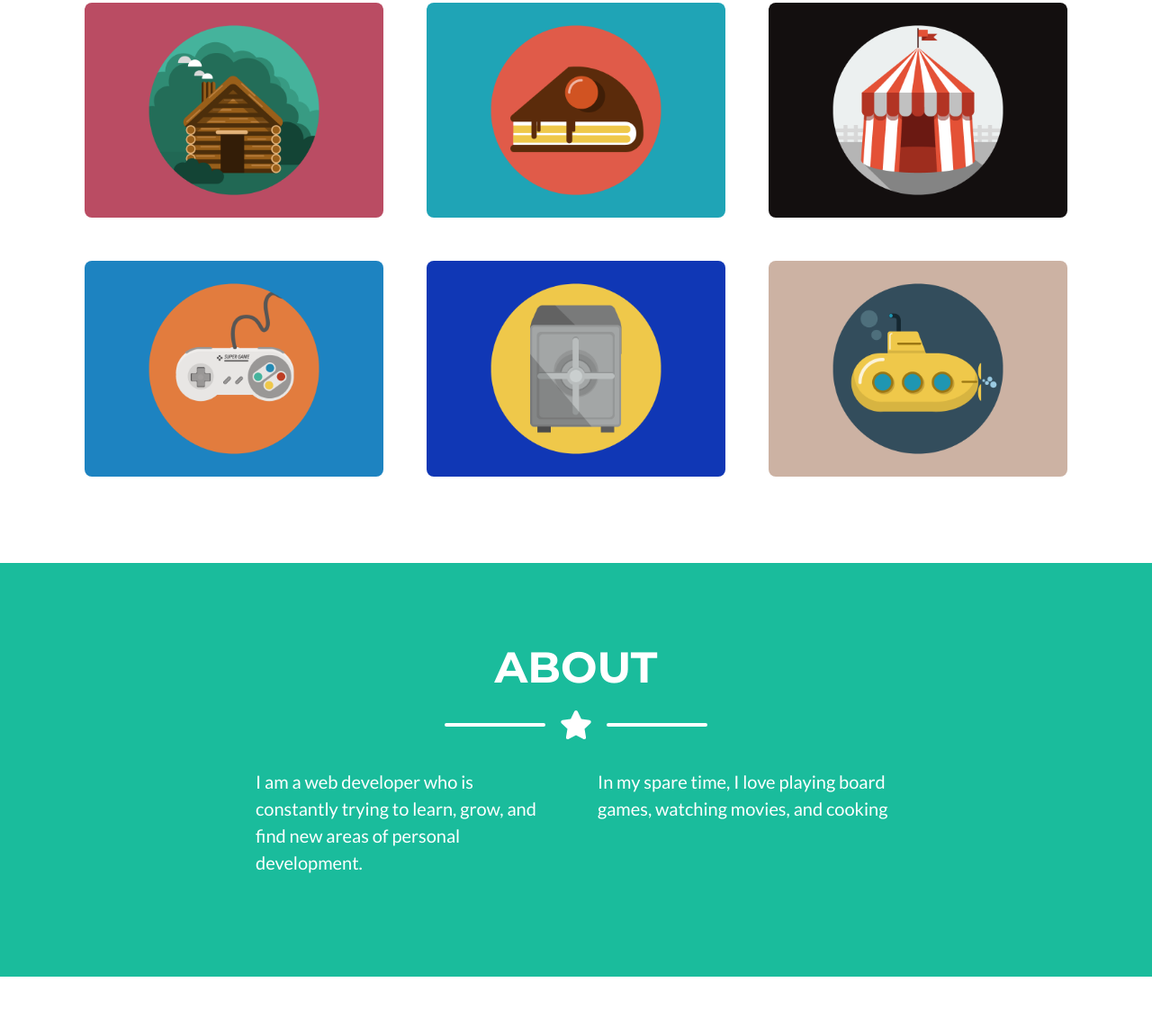
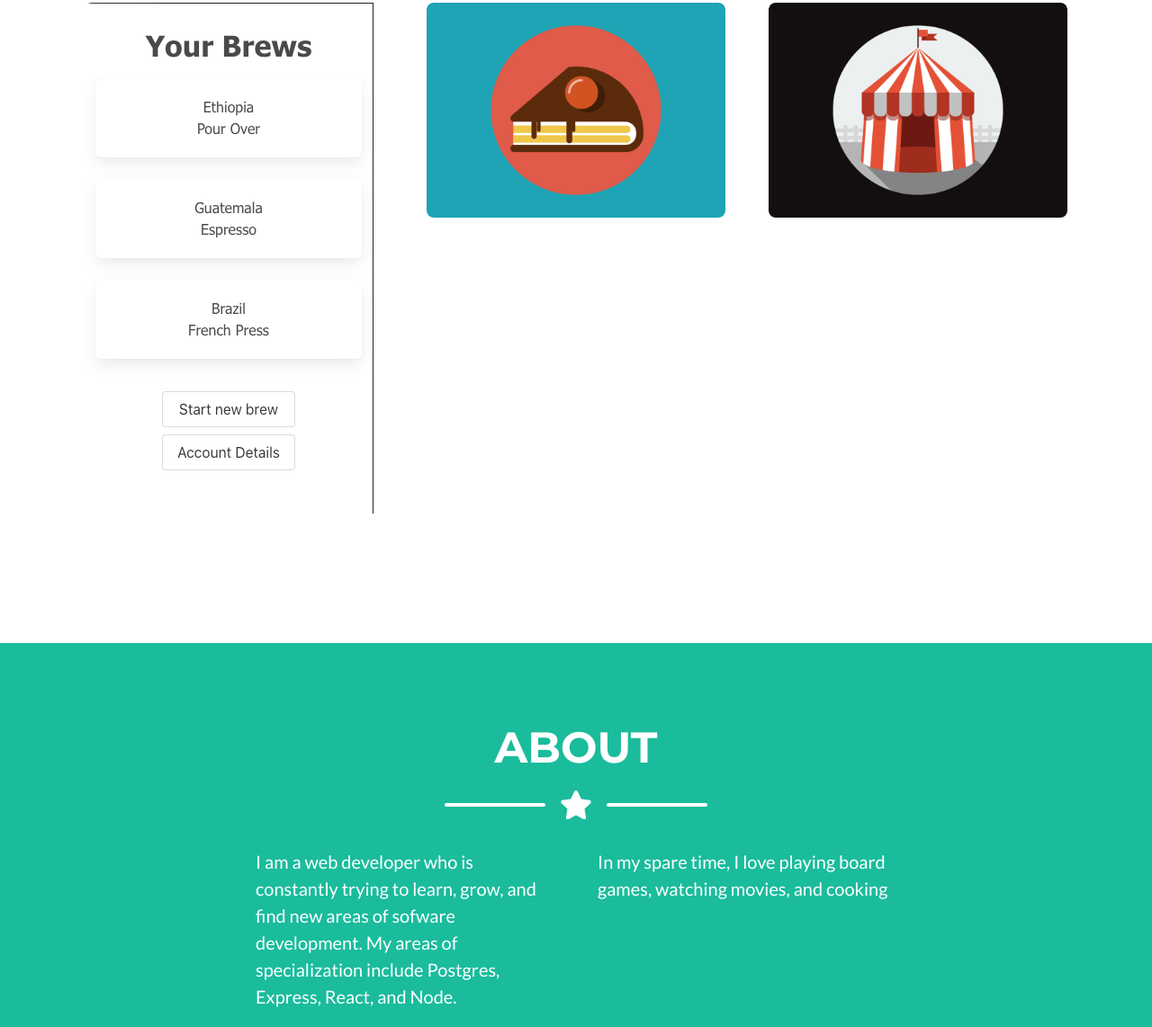
Before and after one commit to s-mahler/personal-website, a plain HTML site: page startbootstrap-freelancer-gh-pages/index.html in a window 1280 px wide. Shown: the part 1008-2150 px from the top of the page at 90% size. Drawn offline with nearby package versions, Linux system fonts and the light colour scheme.

Commit message:
added brew tracks

```diff
--- a/startbootstrap-freelancer-gh-pages/index.html
+++ b/startbootstrap-freelancer-gh-pages/index.html
@@ -70,7 +70,7 @@
                             <div class="portfolio-item-caption d-flex align-items-center justify-content-center h-100 w-100">
                                 <div class="portfolio-item-caption-content text-center text-white"><i class="fas fa-plus fa-3x"></i></div>
                             </div>
-                            <img class="img-fluid" src="assets/img/portfolio/cabin.png" alt="" />
+                            <img class="img-fluid" src="assets/img/portfolio/brew_tracks.png" alt="" />
                         </div>
                     </div>
                     <!-- Portfolio Item 2-->
@@ -92,32 +92,32 @@
                         </div>
                     </div>
                     <!-- Portfolio Item 4-->
-                    <div class="col-md-6 col-lg-4 mb-5 mb-lg-0">
+                    <!-- <div class="col-md-6 col-lg-4 mb-5 mb-lg-0">
                         <div class="portfolio-item mx-auto" data-toggle="modal" data-target="#portfolioModal4">
                             <div class="portfolio-item-caption d-flex align-items-center justify-content-center h-100 w-100">
                                 <div class="portfolio-item-caption-content text-center text-white"><i class="fas fa-plus fa-3x"></i></div>
                             </div>
                             <img class="img-fluid" src="assets/img/portfolio/game.png" alt="" />
                         </div>
-                    </div>
+                    </div> -->
                     <!-- Portfolio Item 5-->
-                    <div class="col-md-6 col-lg-4 mb-5 mb-md-0">
+                    <!-- <div class="col-md-6 col-lg-4 mb-5 mb-md-0">
                         <div class="portfolio-item mx-auto" data-toggle="modal" data-target="#portfolioModal5">
                             <div class="portfolio-item-caption d-flex align-items-center justify-content-center h-100 w-100">
                                 <div class="portfolio-item-caption-content text-center text-white"><i class="fas fa-plus fa-3x"></i></div>
                             </div>
                             <img class="img-fluid" src="assets/img/portfolio/safe.png" alt="" />
                         </div>
-                    </div>
+                    </div> -->
                     <!-- Portfolio Item 6-->
-                    <div class="col-md-6 col-lg-4">
+                    <!-- <div class="col-md-6 col-lg-4">
                         <div class="portfolio-item mx-auto" data-toggle="modal" data-target="#portfolioModal6">
                             <div class="portfolio-item-caption d-flex align-items-center justify-content-center h-100 w-100">
                                 <div class="portfolio-item-caption-content text-center text-white"><i class="fas fa-plus fa-3x"></i></div>
                             </div>
                             <img class="img-fluid" src="assets/img/portfolio/submarine.png" alt="" />
                         </div>
-                    </div>
+                    </div> -->
                 </div>
             </div>
         </section>
@@ -134,7 +134,7 @@
                 </div>
                 <!-- About Section Content-->
                 <div class="row">
-                    <div class="col-lg-4 ml-auto"><p class="lead">I am a web developer who is constantly trying to learn, grow, and find new areas of personal development.</p></div>
+                    <div class="col-lg-4 ml-auto"><p class="lead">I am a web developer who is constantly trying to learn, grow, and find new areas of sofware development. My areas of specialization include Postgres, Express, React, and Node.</p></div>
                     <div class="col-lg-4 mr-auto"><p class="lead">In my spare time, I love playing board games, watching movies, and cooking</p></div>
                 </div>
                 <!-- About Section Button-->
@@ -251,7 +251,7 @@
                             <div class="row justify-content-center">
                                 <div class="col-lg-8">
                                     <!-- Portfolio Modal - Title-->
-                                    <h2 class="portfolio-modal-title text-secondary text-uppercase mb-0" id="portfolioModal1Label">Log Cabin</h2>
+                                    <h2 class="portfolio-modal-title text-secondary text-uppercase mb-0" id="portfolioModal1Label">Brew Tracks</h2>
                                     <!-- Icon Divider-->
                                     <div class="divider-custom">
                                         <div class="divider-custom-line"></div>
@@ -259,9 +259,9 @@
                                         <div class="divider-custom-line"></div>
                                     </div>
                                     <!-- Portfolio Modal - Image-->
-                                    <img class="img-fluid rounded mb-5" src="assets/img/portfolio/cabin.png" alt="" />
+                                    <img class="img-fluid rounded mb-5" src="assets/img/portfolio/brew_tracks.png" alt="" />
                                     <!-- Portfolio Modal - Text-->
-                                    <p class="mb-5">Lorem ipsum dolor sit amet, consectetur adipisicing elit. Mollitia neque assumenda ipsam nihil, molestias magnam, recusandae quos quis inventore quisquam velit asperiores, vitae? Reprehenderit soluta, eos quod consequuntur itaque. Nam.</p>
+                                    <p class="mb-5">Brew Tracks is a mobile based web application to track all of your favorite coffee brews.</p>
                                     <button class="btn btn-primary" data-dismiss="modal">
                                         <i class="fas fa-times fa-fw"></i>
                                         Close Window
```
Also changed, not shown: startbootstrap-freelancer-gh-pages/assets/img/portfolio/brew_tracks.png (added), 1 other file.
